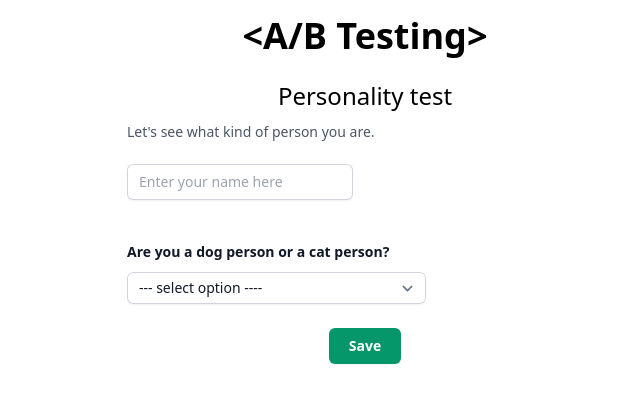
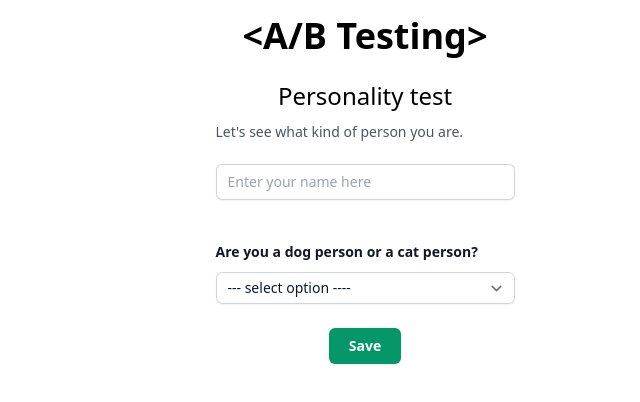
Before and after one commit to elen-oz/AB-testing, a React (Vite) app: page / in a window 1280 px wide. Shown: the top 402 px of the page, without its empty margins (275-915 px from the left). Built offline with nearby package versions, Linux system fonts and the light colour scheme.

Commit message:
style change

```diff
--- a/src/App.tsx
+++ b/src/App.tsx
@@ -74,7 +74,7 @@ const App = () => {
             Let's see what kind of person you are.
           </p>
 
-          <div className='mt-5 grid grid-cols-1 gap-x-6 gap-y-4 sm:grid-cols-6'>
+          <div className='mt-5 grid grid-cols-1 gap-y-4'>
             <div className='sm:col-span-3'>
               <input
                 type='text'
```
